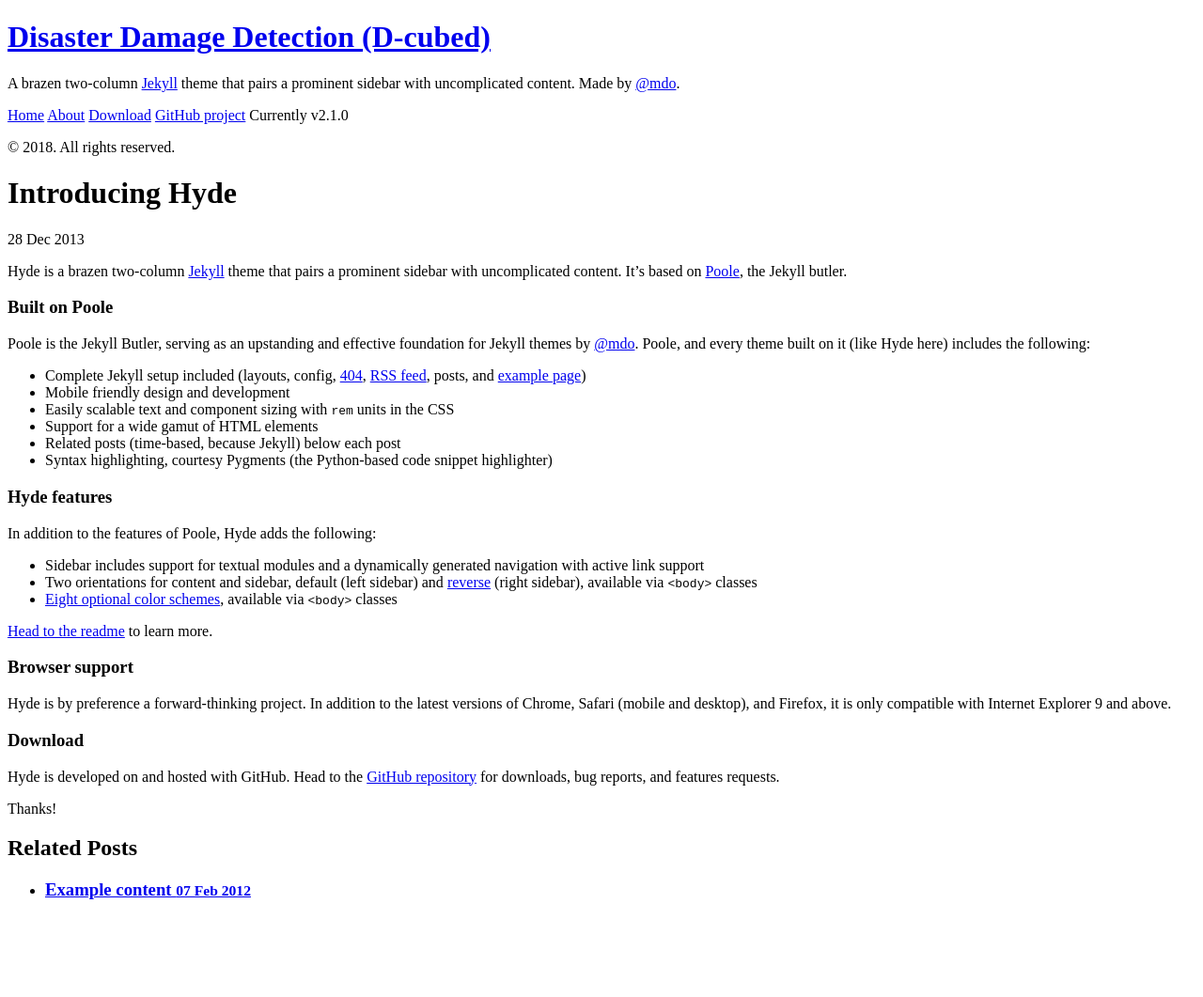
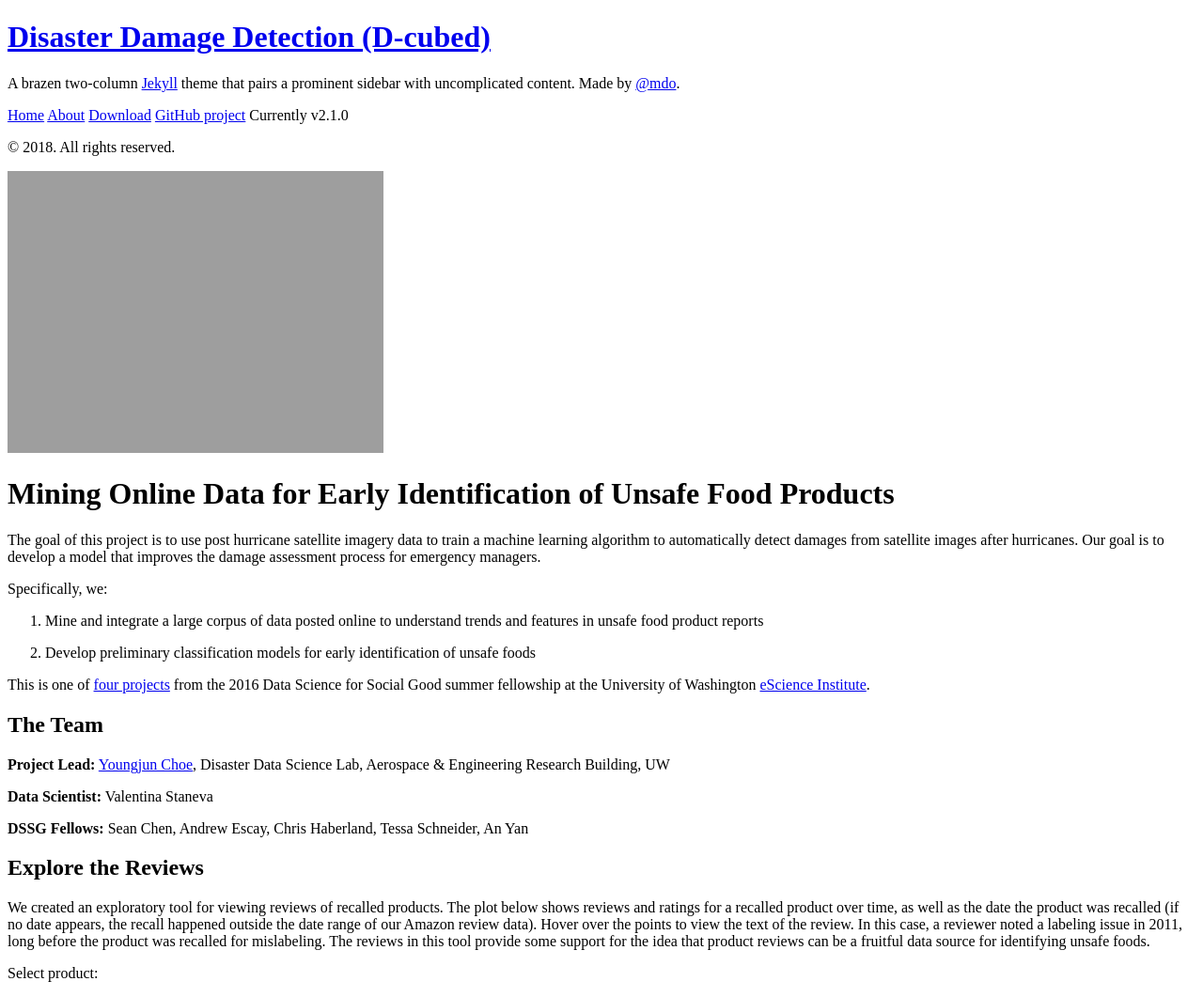
Before and after one commit to DDS-Lab/disaster-damage-detection, a Jekyll site: the page built from _posts/2013-12-28-introducing-hyde.md, in a window 1280 px wide. Shown: the whole page at 94% size. Built offline with Jekyll 4.4.1, drawn with Linux system fonts in a browser that asks for light colours; nearby versions of some CDN libraries; a script that is not in the unit is left out; before the commit the page ends 977 px from its top, so only the background shows below that.

Commit message:
Update 2013-12-28-introducing-hyde.md

```diff
--- a/_posts/2013-12-28-introducing-hyde.md
+++ b/_posts/2013-12-28-introducing-hyde.md
@@ -1,37 +1,83 @@
 ---
-layout: post
-title: Introducing Hyde
+layout: default
 ---
 
-Hyde is a brazen two-column [Jekyll](http://jekyllrb.com) theme that pairs a prominent sidebar with uncomplicated content. It's based on [Poole](http://getpoole.com), the Jekyll butler.
+<a href="http://escience.washington.edu/dssg/">
+<img src="{{ site.url }}{{ site.baseurl }}/assets/images/dssg.png">
+</a>
 
-### Built on Poole
+# Mining Online Data for Early Identification of Unsafe Food Products
 
-Poole is the Jekyll Butler, serving as an upstanding and effective foundation for Jekyll themes by [@mdo](https://twitter.com/mdo). Poole, and every theme built on it (like Hyde here) includes the following:
+The goal of this project is to use post hurricane satellite imagery data to
+train a machine learning algorithm to automatically detect damages from
+satellite images after hurricanes. Our goal is to develop a model that improves
+the damage assessment process for emergency managers.
 
-* Complete Jekyll setup included (layouts, config, [404](/404), [RSS feed](/atom.xml), posts, and [example page](/about))
-* Mobile friendly design and development
-* Easily scalable text and component sizing with `rem` units in the CSS
-* Support for a wide gamut of HTML elements
-* Related posts (time-based, because Jekyll) below each post
-* Syntax highlighting, courtesy Pygments (the Python-based code snippet highlighter)
+Specifically, we:
 
-### Hyde features
+1. Mine and integrate a large corpus of data posted online to understand trends
+   and features in unsafe food product reports
 
-In addition to the features of Poole, Hyde adds the following:
+2. Develop preliminary classification models for early identification of unsafe
+   foods
 
-* Sidebar includes support for textual modules and a dynamically generated navigation with active link support
-* Two orientations for content and sidebar, default (left sidebar) and [reverse](https://github.com/poole/lanyon#reverse-layout) (right sidebar), available via `<body>` classes
-* [Eight optional color schemes](https://github.com/poole/hyde#themes), available via `<body>` classes
+This is one of
+[four projects](http://escience.washington.edu/dssg/project-summaries-2016/)
+from the 2016 Data Science for Social Good summer fellowship at the University
+of Washington [eScience Institute](http://escience.washington.edu/).
 
-[Head to the readme](https://github.com/poole/hyde#readme) to learn more.
+## The Team
 
-### Browser support
+**Project Lead:**
+[Youngjun Choe](http://faculty.washington.edu/ychoe/),
+Disaster Data Science Lab, Aerospace & Engineering Research Building, UW
 
-Hyde is by preference a forward-thinking project. In addition to the latest versions of Chrome, Safari (mobile and desktop), and Firefox, it is only compatible with Internet Explorer 9 and above.
+**Data Scientist:** Valentina Staneva
 
-### Download
+**DSSG Fellows:** Sean Chen, Andrew Escay, Chris Haberland, Tessa Schneider, An Yan
 
-Hyde is developed on and hosted with GitHub. Head to the <a href="https://github.com/poole/hyde">GitHub repository</a> for downloads, bug reports, and features requests.
+## Explore the Reviews
 
-Thanks!
+We created an exploratory tool for viewing reviews of recalled products. The
+plot below shows reviews and ratings for a recalled product over time, as well
+as the date the product was recalled (if no date appears, the recall happened
+outside the date range of our Amazon review data). Hover over the points to view
+the text of the review. In this case, a reviewer noted a labeling issue in 2011,
+long before the product was recalled for mislabeling. The reviews in this tool
+provide some support for the idea that product reviews can be a fruitful data
+source for identifying unsafe foods.
+
+
+<!-- Load D3 -->
+<script src="https://d3js.org/d3.v3.min.js"></script>
+<script src="https://d3js.org/d3-time.v1.min.js"></script>
+<script src="https://d3js.org/d3-time-format.v2.min.js"></script>
+
+<!-- Load JQuery -->
+<script
+src="https://code.jquery.com/jquery-3.1.0.min.js"
+integrity="sha256-cCueBR6CsyA4/9szpPfrX3s49M9vUU5BgtiJj06wt/s="
+crossorigin="anonymous">
+</script>
+
+<!-- Use Select2 for dropdown menu -->
+<link
+href="https://cdnjs.cloudflare.com/ajax/libs/select2/4.0.3/css/select2.min.css"
+rel="stylesheet" />
+<script
+src="https://cdnjs.cloudflare.com/ajax/libs/select2/4.0.3/js/select2.min.js">
+</script>
+
+<!-- CSS for plot -->
+<link href="https://rawgit.com/uwescience/DSSG2016-UnsafeFoods/master/d3/style.css" type="text/css" rel="stylesheet" />
+
+<div id="vis"></div>
+
+<!-- Dropdown -->
+<p class="dropdown-label">Select product:</p>
+<div id="dropdown"></div>
+
+<!-- Visualization code -->
+<script src="https://rawgit.com/uwescience/DSSG2016-UnsafeFoods/master/d3/ratings.js"></script>
+
+<div id="review-vis"></div>
```
